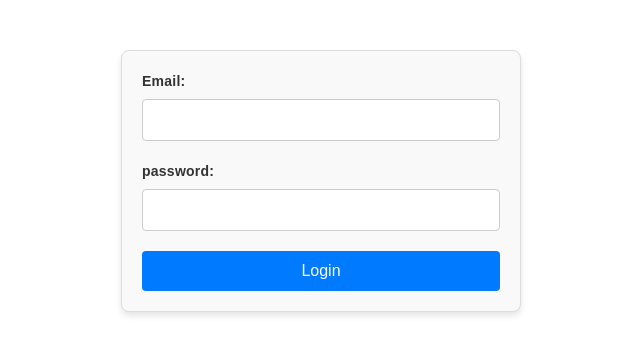
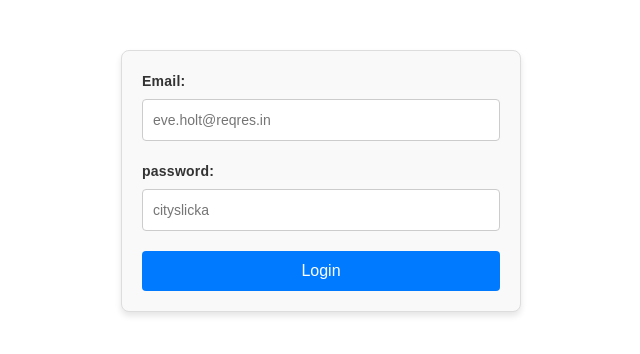
Before and after one commit to Akshithuppula/my-app-oct-24, an Angular app: page / in a window 1280 px wide. Shown: the top 354 px of the page, without its empty margins (319-959 px from the left). Built offline with nearby package versions, Linux system fonts and the light colour scheme.

Commit message:
login api integration completed

```diff
--- /dev/null
+++ b/src/app/login.service.ts
@@ -0,0 +1,14 @@
+import { HttpClient } from '@angular/common/http';
+import { Injectable } from '@angular/core';
+import { Observable } from 'rxjs';
+
+@Injectable({
+  providedIn: 'root'
+})
+export class LoginService {
+
+  constructor(private _httpClient:HttpClient) { }
+
+  login(data:any):Observable<any>{
+  return this._httpClient.post("https://reqres.in/api/login",data);
+}}
--- a/src/app/login/login.component.html
+++ b/src/app/login/login.component.html
@@ -3,11 +3,11 @@
     <form [formGroup]="loginForm">
 
         <label for="">Email:</label>
-        <input type="email" formControlName="email">
+        <input type="email" formControlName="email" placeholder="eve.holt@reqres.in">
         <br>
 
         <label for="">password:</label>
-        <input type="password" formControlName="password">
+        <input type="password" formControlName="password" placeholder="cityslicka">
         <br>
 
         <button (click)="login()">Login</button>
--- a/src/app/login/login.component.ts
+++ b/src/app/login/login.component.ts
@@ -1,5 +1,6 @@
 import { Component } from '@angular/core';
 import { FormControl, FormGroup } from '@angular/forms';
+import { LoginService } from '../login.service';
 
 @Component({
   selector: 'app-login',
@@ -13,8 +14,18 @@ public loginForm:FormGroup = new FormGroup({
   password: new FormControl(),
 })
 
+constructor(private _loginService:LoginService){}
+
 login(){
   console.log(this.loginForm);
+  this._loginService.login(this.loginForm.value).subscribe(
+    (data:any)=>{
+      alert("Login Success!!!");
+    },
+    (err:any)=>{
+      alert("Invalid Credentials");
+    }
+  )
 }
 
 }
```
Also changed, not shown: 1 other file (tests, documents, lock files or other folders).
